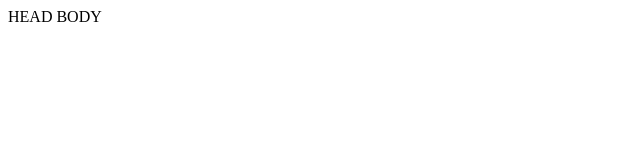
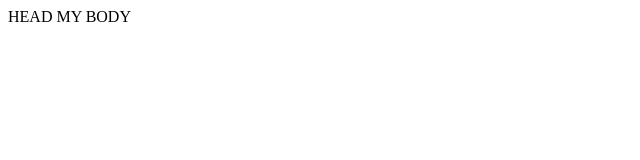
Before and after one commit to fioleek/test, a plain HTML site: page index.html in a window 1280 px wide. Shown: the full height of the page, 0-640 px from the left. Drawn offline with Linux system fonts and the light colour scheme.

Commit message:
second commit

```diff
--- a/index.html
+++ b/index.html
@@ -1,6 +1,6 @@
 <html>
 <head> HEAD
 </head>
-<body> BODY
+<body> MY BODY
 </body>
 </html>
```
Also changed, not shown: 2 other files.
